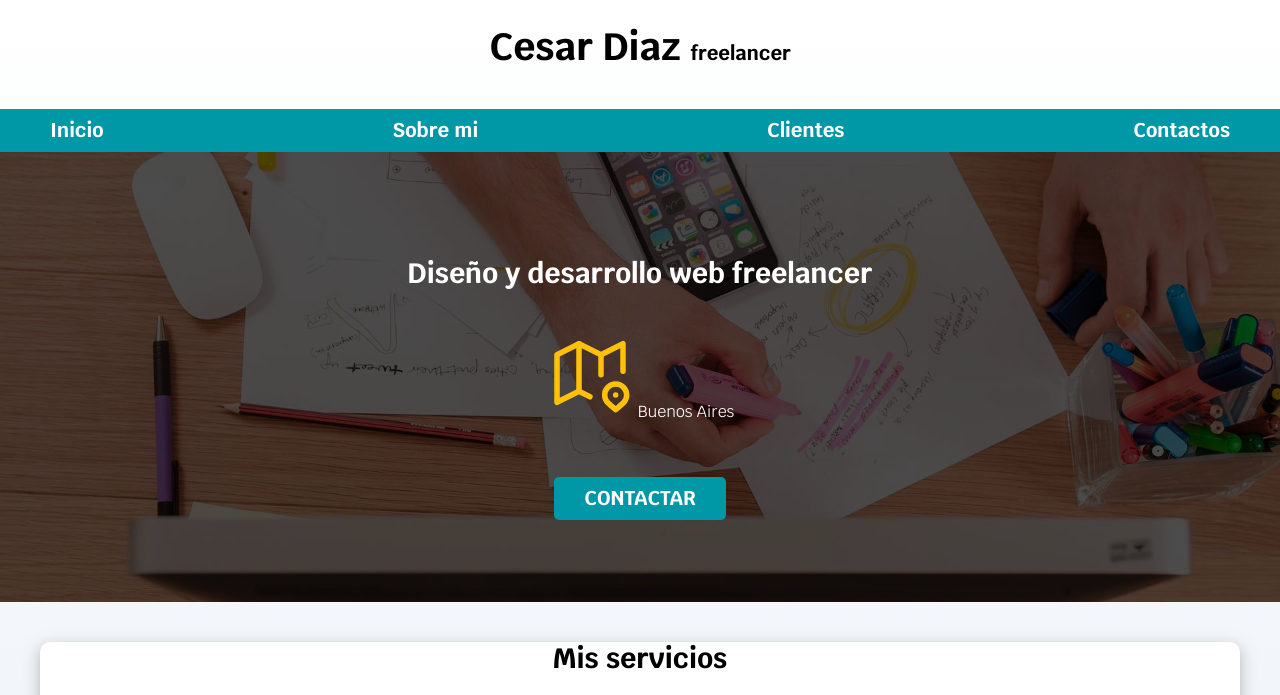
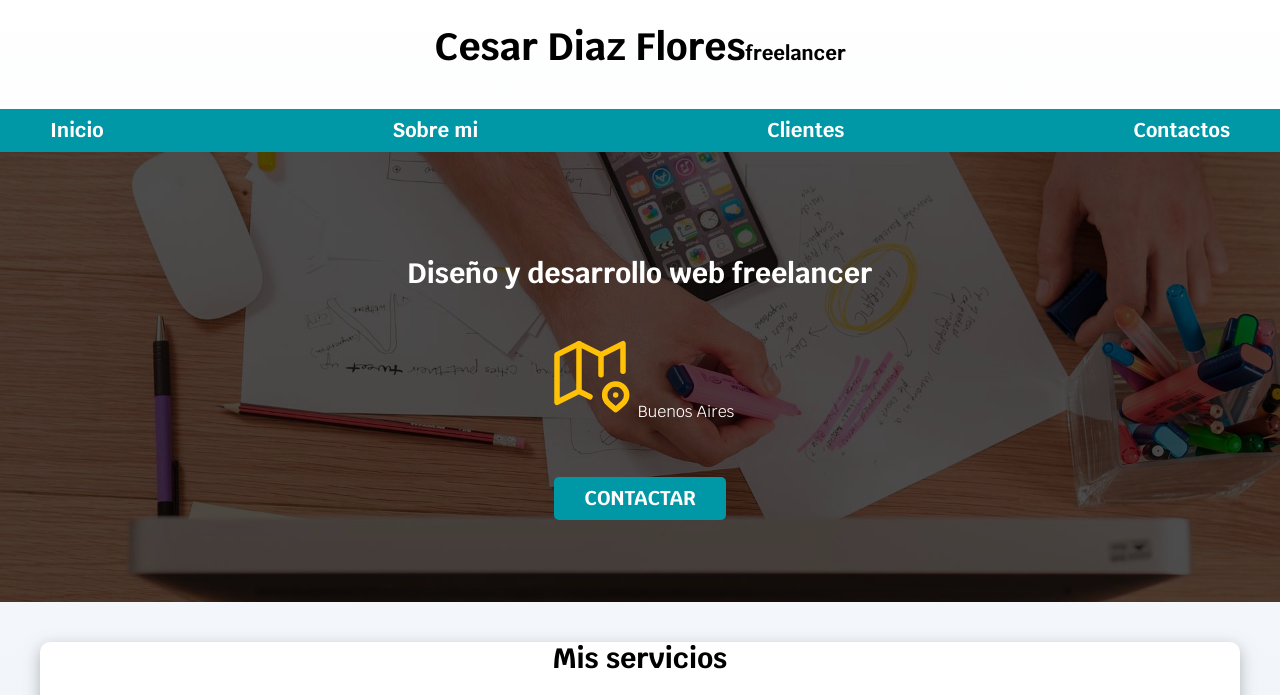
Before and after one commit to Cesar02124846204/portafolio, a plain HTML site: page index.html in a window 1280 px wide. Shown: the top 695 px of the page. Drawn offline with Linux system fonts and the light colour scheme.

Commit message:
Update index.html

```diff
--- a/index.html
+++ b/index.html
@@ -14,7 +14,7 @@
 </head>
 <body>
     <header>
-        <h1 class="titulo">Cesar Diaz <span>freelancer</span> </h1>
+        <h1 class="titulo">Cesar Diaz Flores<span>freelancer</span> </h1>
 
    </header>
 
```
